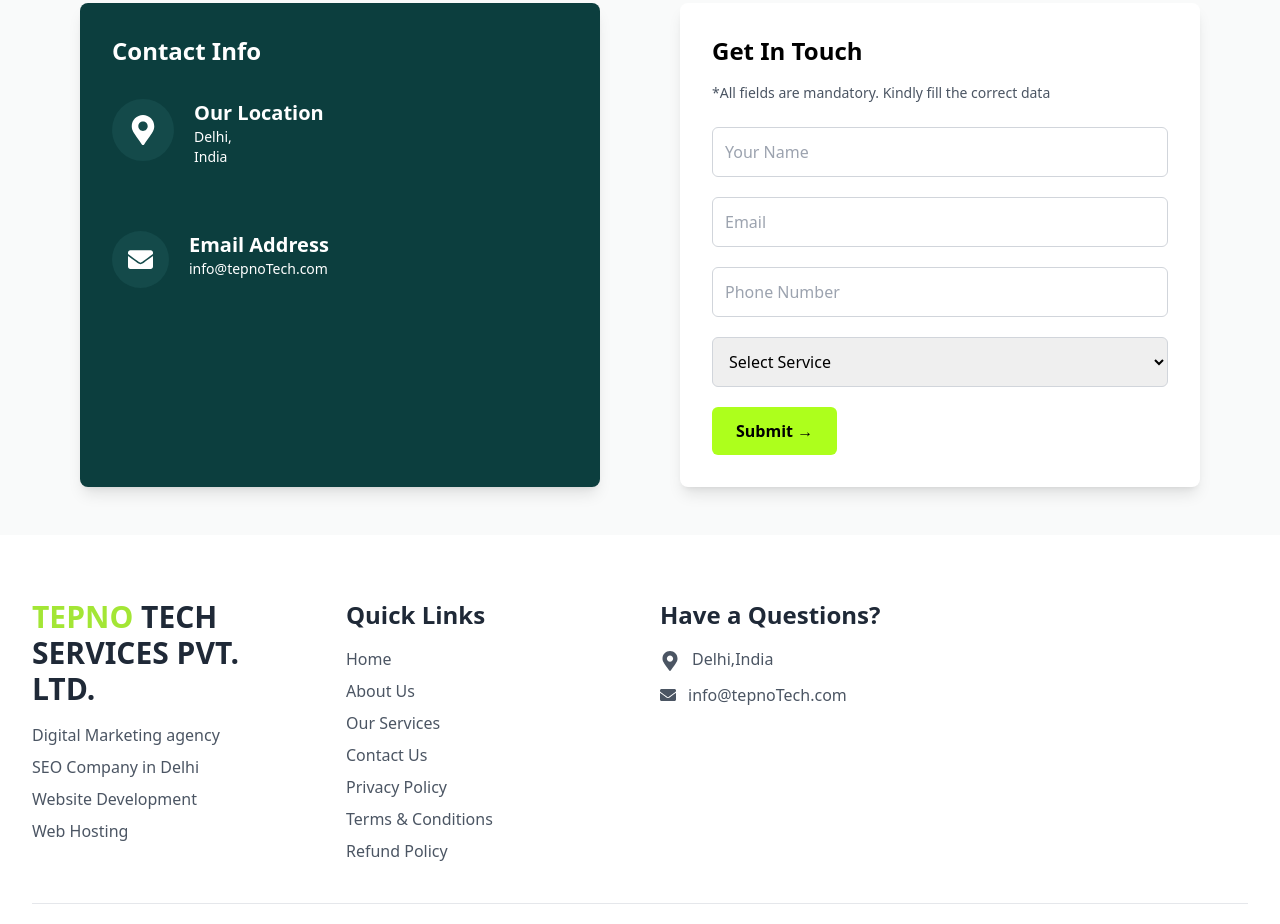
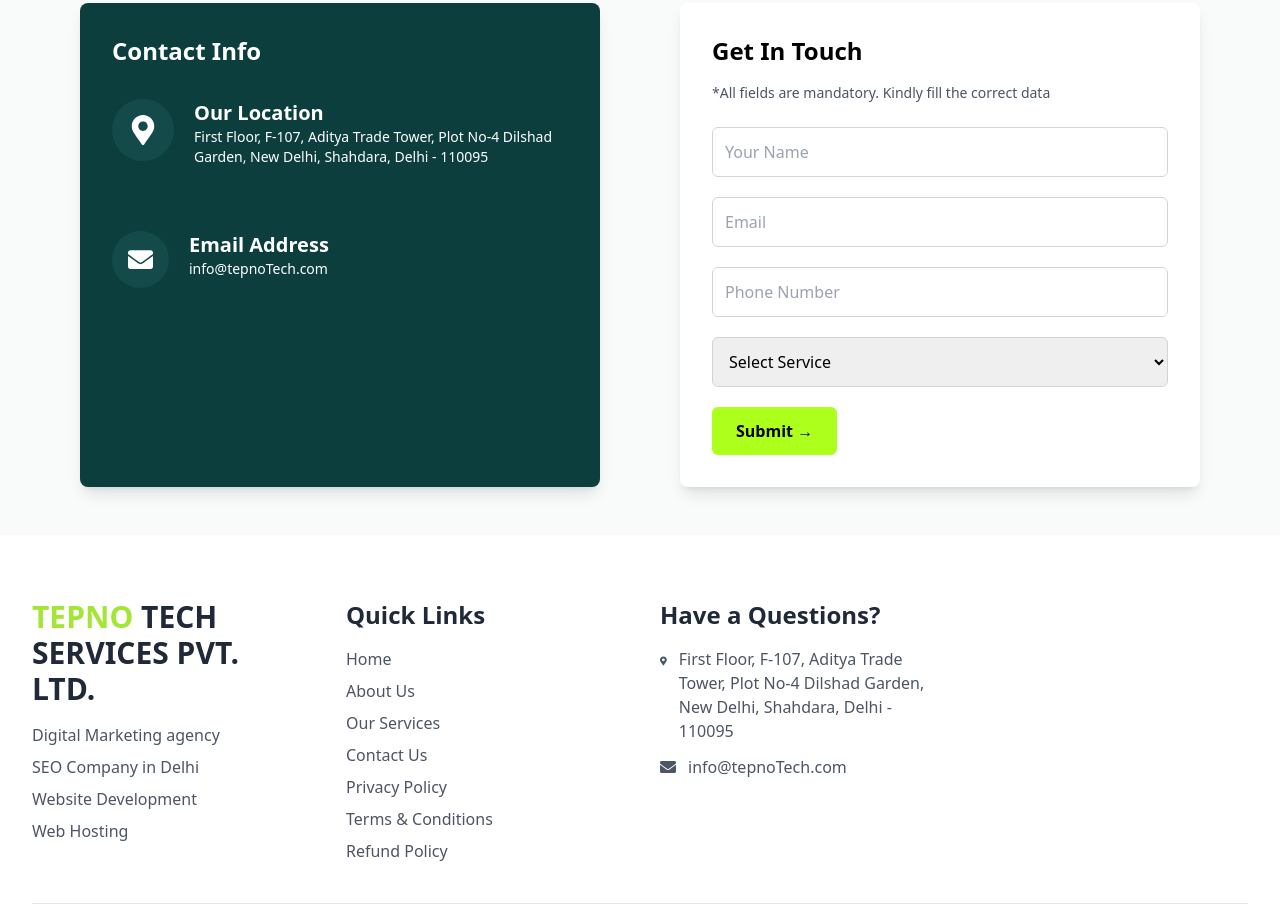
Before and after one commit to regentainternstional/tepnotech, a React (Vite) app in the folder frontend/: page / in a window 1280 px wide. Shown: the part 6980-7904 px from the top of the page. Built offline with nearby package versions, Linux system fonts and the light colour scheme.

Commit message:
update address

```diff
--- a/frontend/src/components/Contact.jsx
+++ b/frontend/src/components/Contact.jsx
@@ -44,8 +44,8 @@
                 target="_blank"
                 rel="noopener noreferrer"
               >
-                Delhi, <br />
-                India
+                First Floor, F-107, Aditya Trade Tower, Plot No-4 Dilshad
+                Garden, New Delhi, Shahdara, Delhi - 110095
               </a>
             </p>
           </div>
--- a/frontend/src/components/ContactSection.jsx
+++ b/frontend/src/components/ContactSection.jsx
@@ -45,7 +45,8 @@
             </div>
             <div>
               <p className="font-semibold text-lg">
-                Delhi,India
+                First Floor, F-107, Aditya Trade Tower, Plot No-4 Dilshad
+                Garden, New Delhi, Shahdara, Delhi - 110095
               </p>
             </div>
           </div>
--- a/frontend/src/components/Footer.jsx
+++ b/frontend/src/components/Footer.jsx
@@ -91,7 +91,8 @@
             <li className="flex items-start gap-3">
               <FaMapMarkerAlt className="mt-1 text-xl" />
               <a href="#" target="_blank" rel="noopener noreferrer">
-                Delhi,India
+                First Floor, F-107, Aditya Trade Tower, Plot No-4 Dilshad
+                Garden, New Delhi, Shahdara, Delhi - 110095
               </a>
             </li>
             <li className="flex items-center gap-3">
```
